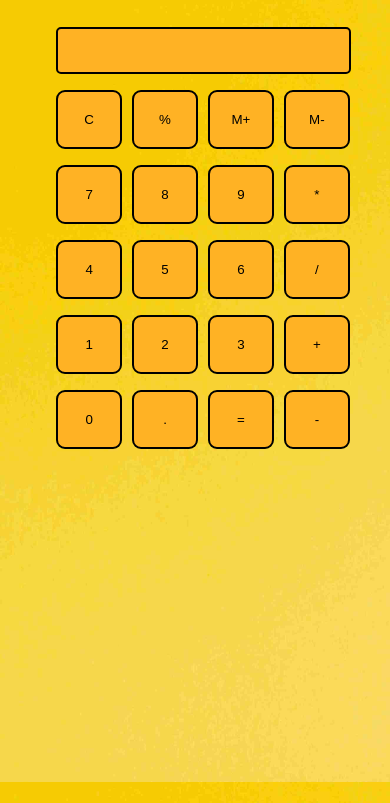
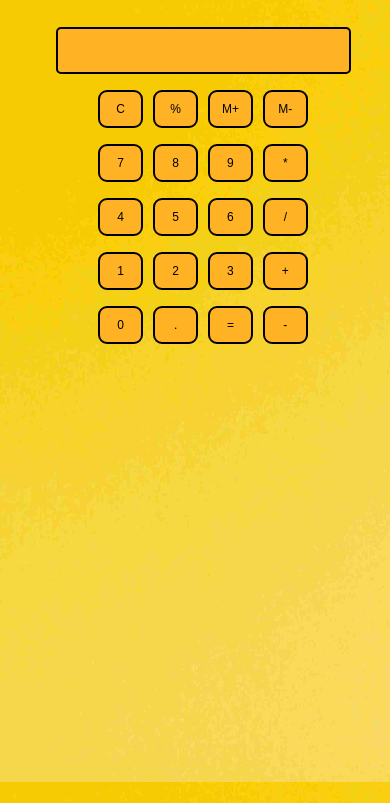
Before and after one commit to adityasahu2027/CODSOFT_03, a plain HTML site: page index.html in a window 390 px wide. Shown: the part 62-865 px from the top of the page. Drawn offline with Linux system fonts and the light colour scheme.

Commit message:
Update style.css

```diff
--- a/style.css
+++ b/style.css
@@ -35,3 +35,10 @@ body{
 h1{
     color: white;
 }
+@media (max-width: 480px){
+  .button {
+    width: 45px;
+    padding: 10px;
+    font-size: 12px;
+  }
+}
```
